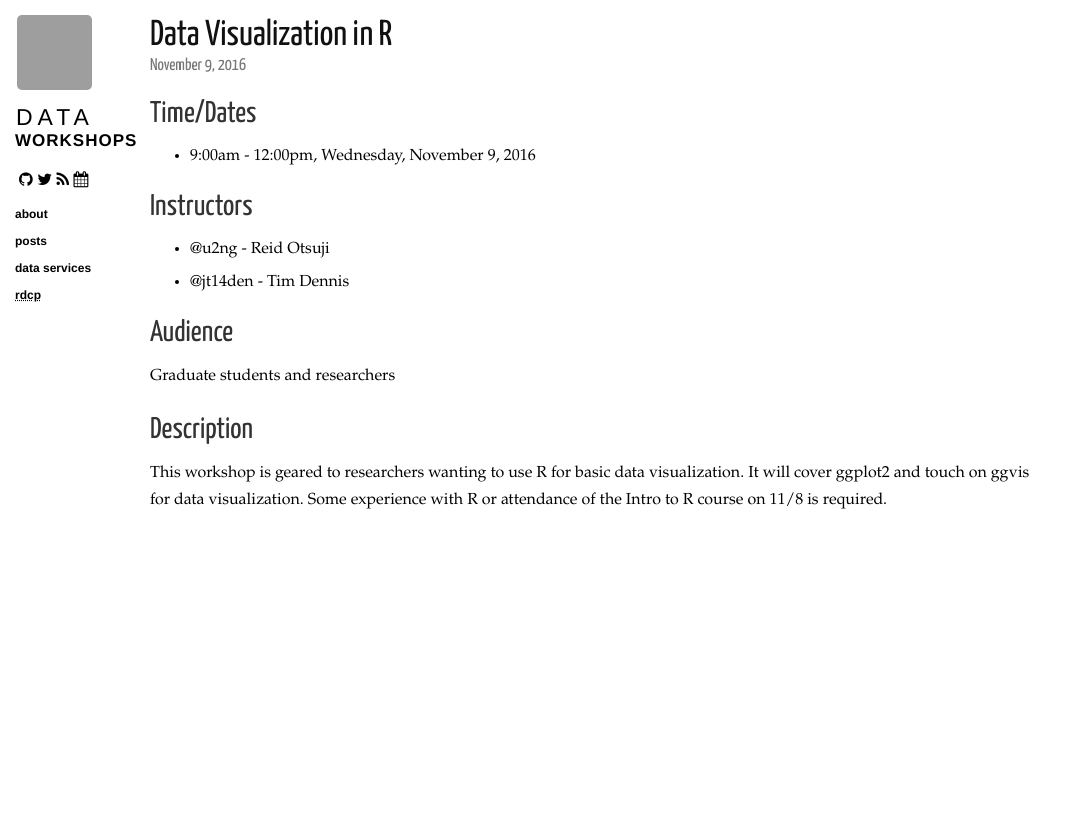
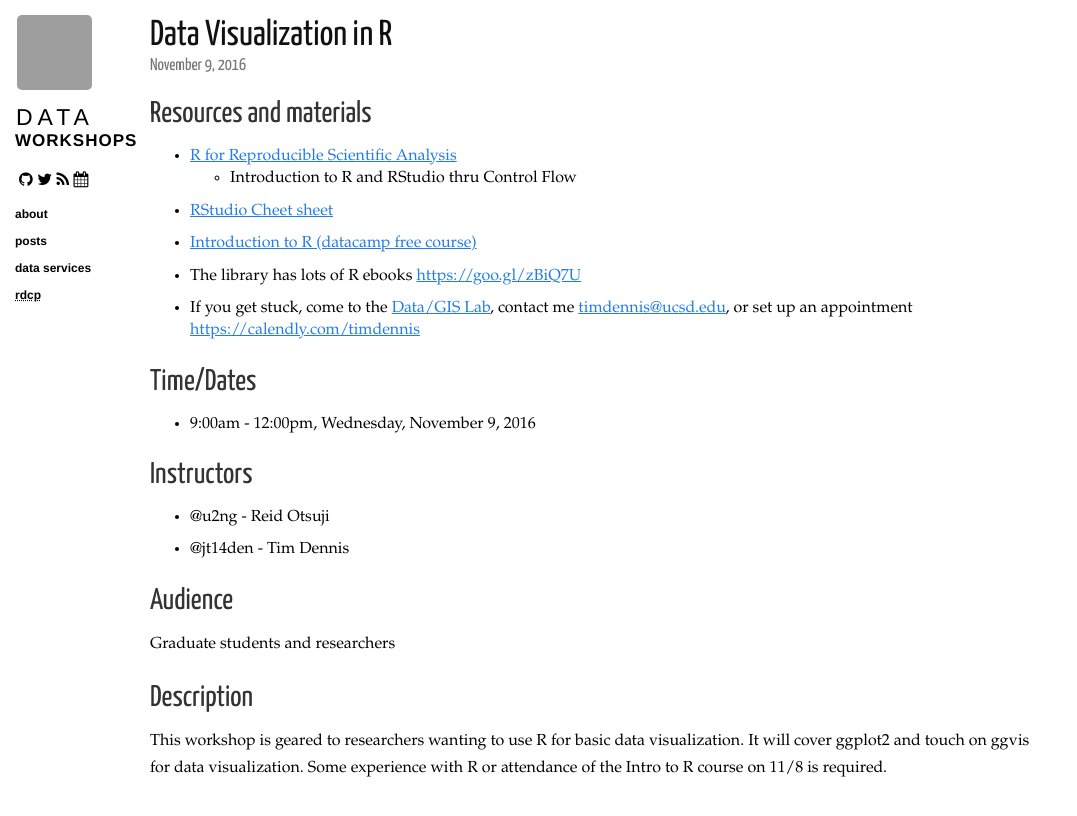
Before and after one commit to ucsdlib/workshops, a Jekyll site: the page built from _posts/2016-11-09-data-viz-R.markdown, in a window 1280 px wide. Shown: the top 816 px of the page, without its empty margins (0-1077 px from the left). Built offline with Jekyll 4.4.1, drawn with Linux system fonts in a browser that asks for light colours; nearby versions of some CDN libraries; grey boxes are pictures that could not be loaded.

Commit message:
addin new resources

```diff
--- a/_posts/2016-11-09-data-viz-R.markdown
+++ b/_posts/2016-11-09-data-viz-R.markdown
@@ -3,6 +3,14 @@ layout: post
 title: Data Visualization in R
 category: posts r
 ---
+## Resources and materials
+
+* [R for Reproducible Scientific Analysis](http://swcarpentry.github.io/r-novice-gapminder/)
+   * Introduction to R and RStudio thru Control Flow
+* [RStudio Cheet sheet](https://www.rstudio.com/wp-content/uploads/2016/03/rmarkdown-cheatsheet-2.0.pdf)
+* [Introduction to R (datacamp free course)](https://campus.datacamp.com/courses/free-introduction-to-r)
+* The library has lots of R ebooks <https://goo.gl/zBiQ7U>
+* If you get stuck, come to the [Data/GIS Lab](http://ucsd.libguides.com/data-gis-lab), contact me <timdennis@ucsd.edu>, or set up an appointment <https://calendly.com/timdennis>
 
 ## Time/Dates
 
```
